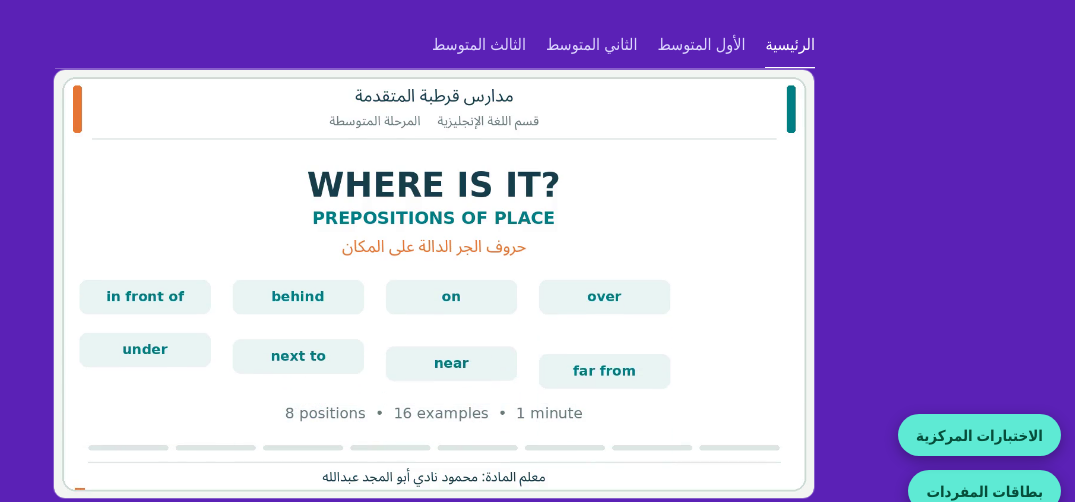
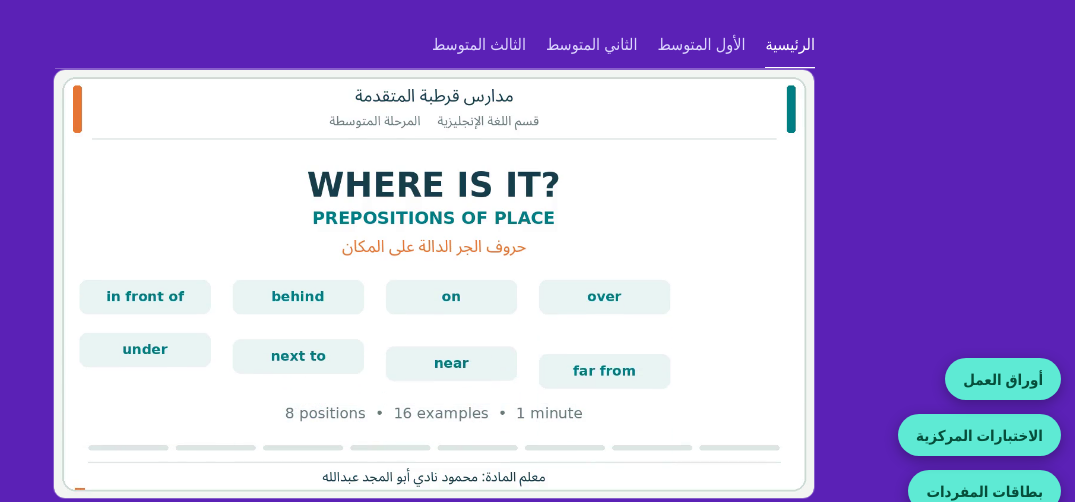
Before and after one commit to mahmoudnady1100-create/Qurtobah---English-Academy-, a plain HTML site: page index.html in a window 1280 px wide. Shown: the part 274-776 px from the top of the page, without its empty margins (205-1280 px from the left). Drawn offline with Linux system fonts and the light colour scheme.

Commit message:
Add files via upload

```diff
--- a/index.html
+++ b/index.html
@@ -13,6 +13,7 @@
     <div id="root"></div>
     <a class="fc-fab" href="./flashcards.html">بطاقات المفردات</a>
     <a class="fc-fab fc-fab2" href="./central-exams.html">الاختبارات المركزية</a>
-    <style>.fc-fab{position:fixed;inset-inline-start:14px;bottom:14px;z-index:50;background:#5eead4;color:#064e3b;font:700 15px system-ui,Tahoma,Arial,sans-serif;padding:11px 18px;border-radius:99px;text-decoration:none;box-shadow:0 4px 14px rgba(0,0,0,.3)}.fc-fab2{bottom:70px}</style>
+    <a class="fc-fab fc-fab3" href="./worksheets.html">أوراق العمل</a>
+    <style>.fc-fab{position:fixed;inset-inline-start:14px;bottom:14px;z-index:50;background:#5eead4;color:#064e3b;font:700 15px system-ui,Tahoma,Arial,sans-serif;padding:11px 18px;border-radius:99px;text-decoration:none;box-shadow:0 4px 14px rgba(0,0,0,.3)}.fc-fab2{bottom:70px}.fc-fab3{bottom:126px}</style>
   </body>
 </html>
```
